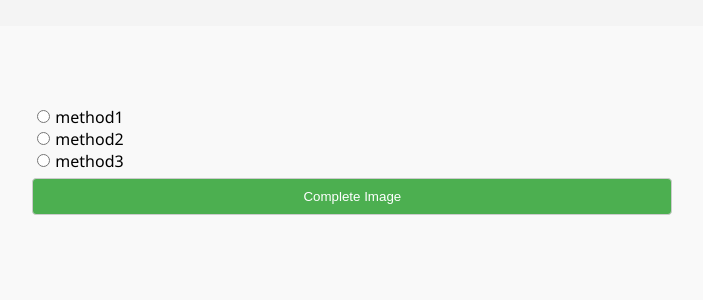
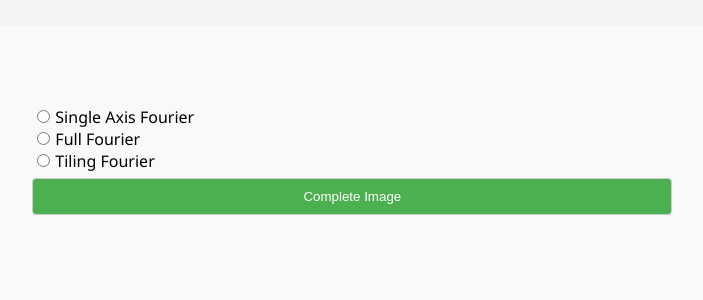
Before and after one commit to DanZlotnikov/ICBV24_PROJ, a Flask app: page / in a window 1280 px wide. Shown: the part 893-1193 px from the top of the page, without its empty margins (215-918 px from the left). Run offline with Flask 3, Linux system fonts and the light colour scheme.

Commit message:
bug fixes

```diff
--- a/src/GUI/app.py
+++ b/src/GUI/app.py
@@ -5,7 +5,7 @@ from werkzeug.utils import secure_filename
 import os
 from urllib.parse import urlparse
 
-from src.image_completion import remove_rectangle
+from src.image_completion.image_completion import remove_rectangle
 
 app = Flask(__name__, static_folder='static')
 app.config['UPLOAD_FOLDER'] = '../uploads/'
@@ -13,6 +13,7 @@ app.config['PROCESSED_FOLDER'] = '../processed/'
 
 app.config['ALLOWED_EXTENSIONS'] = {'png', 'jpg', 'jpeg'}
 
+x, x_delta, y, y_delta = 0,0,0,0
 
 def allowed_file(filename):
     return '.' in filename and \
@@ -61,6 +62,19 @@ def processed_file(filename):
     return send_from_directory(app.config['PROCESSED_FOLDER'], filename)
 
 
+@app.route('/complete-image', methods=['POST'])
+def complete_image():
+    method = request.form.get('method')
+    print(method)
+    if method == 'Single':
+        pass
+    elif method == 'Full':
+        pass
+    elif method == 'Tiling':
+        pass
+
+    return 'Rectangle processed', 200
+
 @app.route('/process-image', methods=['POST'])
 def process_image():
     image_path = request.form['imageSrc']
--- a/src/GUI/templates/index.html
+++ b/src/GUI/templates/index.html
@@ -44,9 +44,9 @@
             </div>
                 <h2>Image completion</h2>
                 <form id="completeImageForm" action="/complete-image" method="post">
-                <input type="radio" name="method" value="method1" required>method1<br>
-                <input type="radio" name="method" value="method2" required>method2<br>
-                <input type="radio" name="method" value="method3" required>method3<br>
+                <input type="radio" name="method" value="Single" required>Single Axis Fourier<br>
+                <input type="radio" name="method" value="Full">Full Fourier<br>
+                <input type="radio" name="method" value="Tiling">Tiling Fourier<br>
                 <input type="submit" value="Complete Image">
             </form>
         </div>
```
